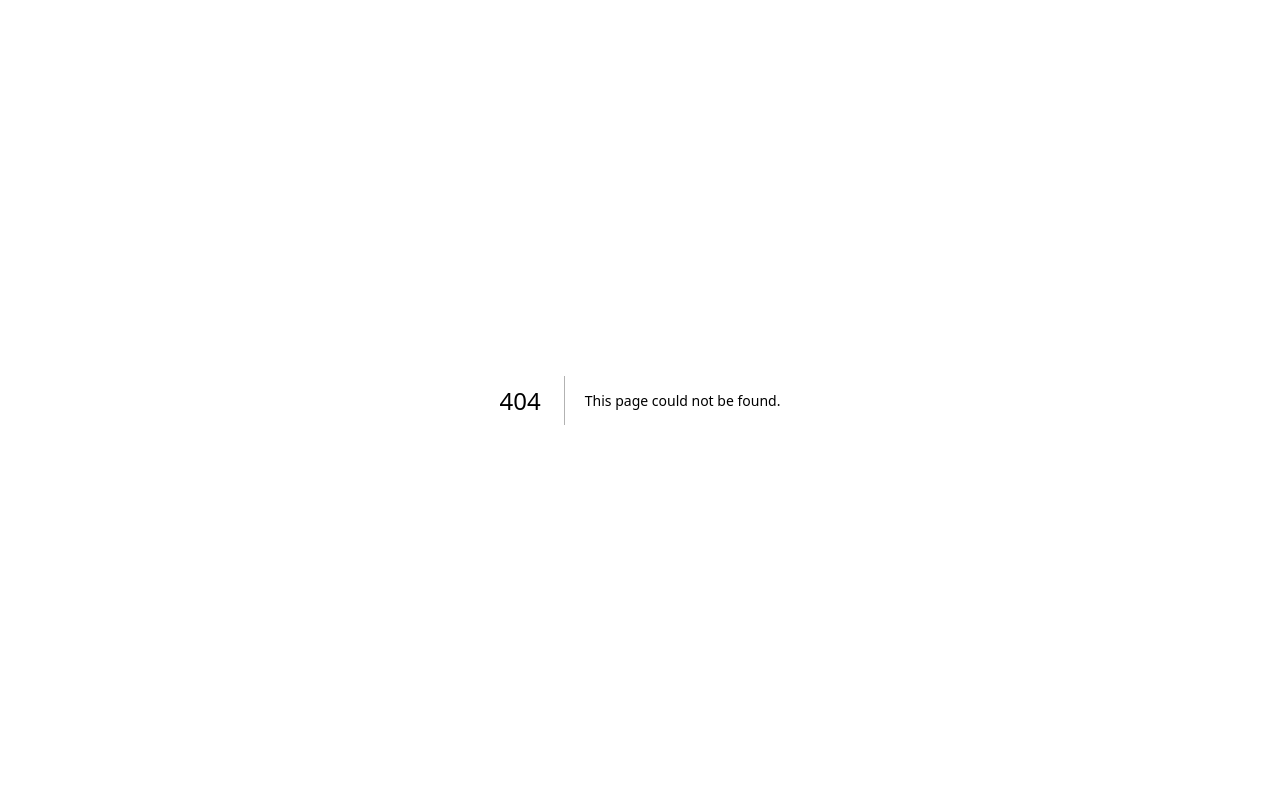
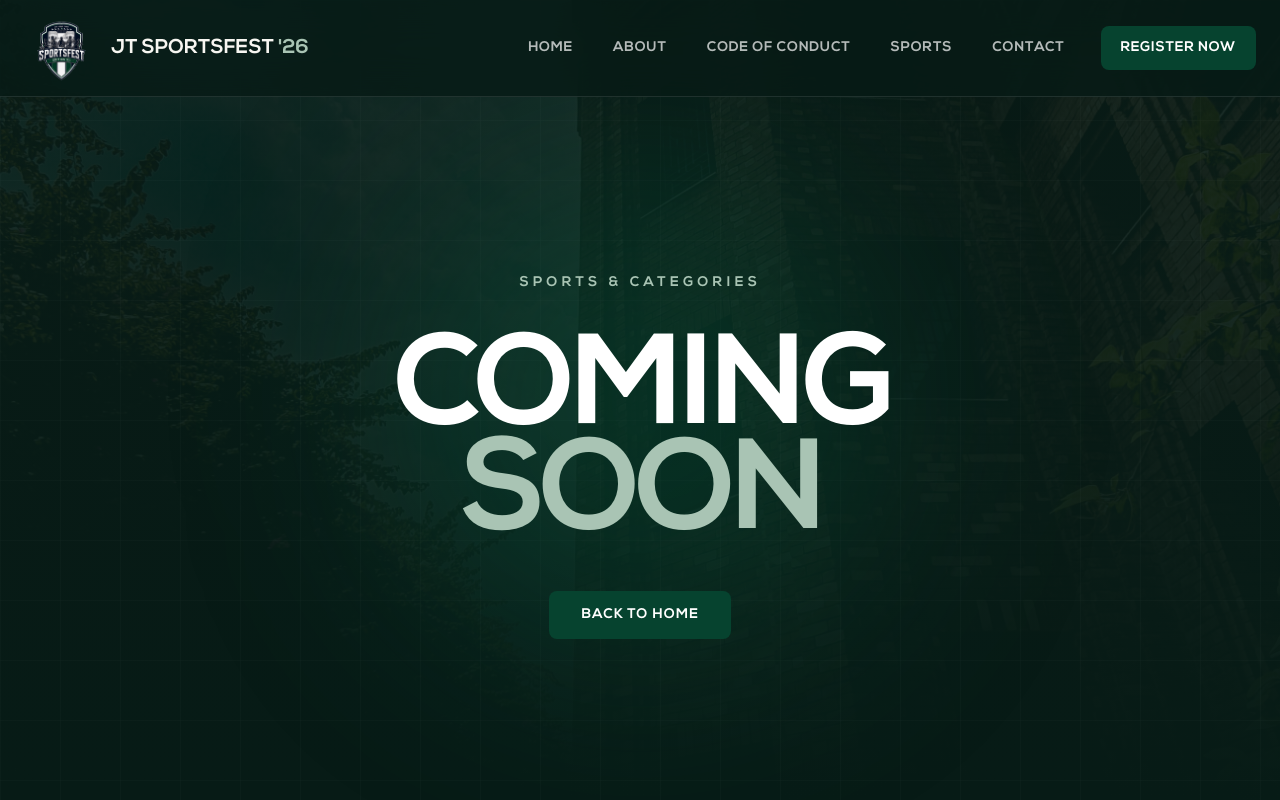
Before and after one commit to ahmad-56/jtsportsfest26, a Next.js app in the folder jt-sportsfest/: page /coming-soon in a window 1280 px wide. Before the commit this address had no page. Shown: the top 800 px of the page. Built offline with nearby package versions, Linux system fonts and the light colour scheme.

Commit message:
coming soon page added for sports categories

```diff
--- /dev/null
+++ b/jt-sportsfest/src/app/coming-soon/page.tsx
@@ -0,0 +1,65 @@
+import type { Metadata } from "next";
+import Image from "next/image";
+import { ArrowLeft, Trophy } from "lucide-react";
+import Header from "@/components/Header";
+import Footer from "@/components/Footer";
+import TextButton from "@/components/TextButton";
+
+export const metadata: Metadata = {
+  title: "Coming Soon | JT SportsFest XIII",
+  description:
+    "The JT SportsFest XIII sports and categories page is coming soon.",
+};
+
+export default function ComingSoonPage() {
+  return (
+    <>
+      <Header />
+
+      <main className="relative grid min-h-svh place-items-center overflow-hidden bg-[#071b16] px-6 pb-16 pt-32 text-center text-white sm:pt-36">
+        <Image
+          src="/images/hero3-sports.jpg"
+          alt=""
+          fill
+          priority
+          sizes="100vw"
+          className="object-cover opacity-25"
+        />
+
+        <div className="absolute inset-0 bg-gradient-to-b from-[#071b16]/65 via-[#071b16]/75 to-[#071b16]" />
+
+        <div
+          aria-hidden="true"
+          className="pointer-events-none absolute inset-0 opacity-[0.06]"
+          style={{
+            backgroundImage:
+              "linear-gradient(rgba(255,255,255,0.3) 1px, transparent 1px), linear-gradient(90deg, rgba(255,255,255,0.3) 1px, transparent 1px)",
+            backgroundSize: "60px 60px",
+          }}
+        />
+
+        <div
+          aria-hidden="true"
+          className="absolute left-1/2 top-1/2 h-72 w-72 -translate-x-1/2 -translate-y-1/2 rounded-full bg-[#075c3f]/35 blur-[110px] sm:h-[30rem] sm:w-[30rem]"
+        />
+
+        <section className="relative z-10 mx-auto flex max-w-3xl flex-col items-center">
+          <p className="mt-8 text-xs font-black uppercase tracking-[0.28em] text-[#a9c4b4] sm:text-sm">
+            Sports &amp; categories
+          </p>
+
+          <h1 className="mt-13 text-[clamp(3.25rem,12vw,8rem)] font-black uppercase leading-[0.82] tracking-[-0.055em]">
+            Coming
+            <span className="block text-[#a9c4b4]">Soon</span>
+          </h1>
+
+          <TextButton href="/" className="mt-9">
+            Back to home
+          </TextButton>
+        </section>
+      </main>
+
+      <Footer />
+    </>
+  );
+}
```
